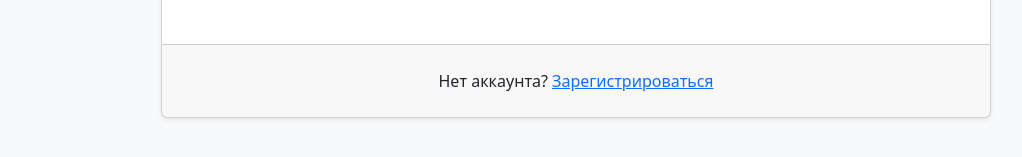
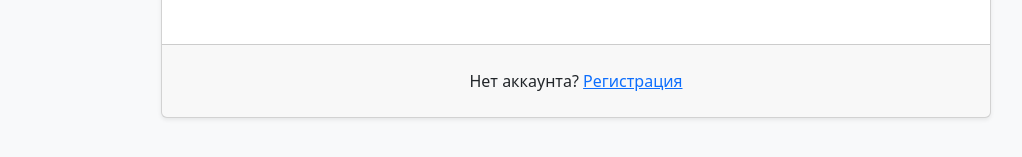
Before and after one commit to RomashNat/frontend-project-12, a React (Vite) app in the folder frontend/: page /login in a window 1280 px wide. Shown: the part 537-694 px from the top of the page, without its empty margins (52-1074 px from the left). Built offline with nearby package versions, Linux system fonts and the light colour scheme; what leo-profanity would draw is missing.

Commit message:
Changed version Vite in package.json

```diff
--- a/frontend/package.json
+++ b/frontend/package.json
@@ -50,9 +50,9 @@
     "eslint-plugin-react-refresh": "^0.4.24",
     "globals": "^16.4.0",
     "start-server": "^0.0.4",
-    "vite": "npm:rolldown-vite@7.1.14"
+    "vite": "^5.4.0"
   },
   "overrides": {
-    "vite": "npm:rolldown-vite@7.1.14"
+    "vite": "^5.4.0"
   }
 }
--- a/frontend/src/locales/i18n.js
+++ b/frontend/src/locales/i18n.js
@@ -21,7 +21,7 @@ const resources = {
         username: 'Имя пользователя',
         password: 'Пароль',
         confirmPassword: 'Подтвердите пароль',
-        submit: 'Зарегистрироваться',
+        submit: 'Регистрация',
         feedbacks: {
           username: 'От 3 до 20 символов',
           password: 'Не менее 6 символов',
```
